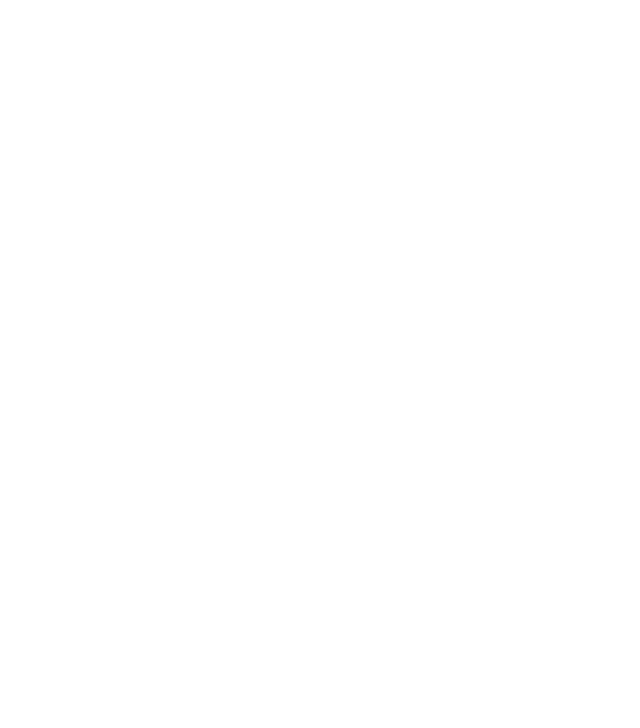
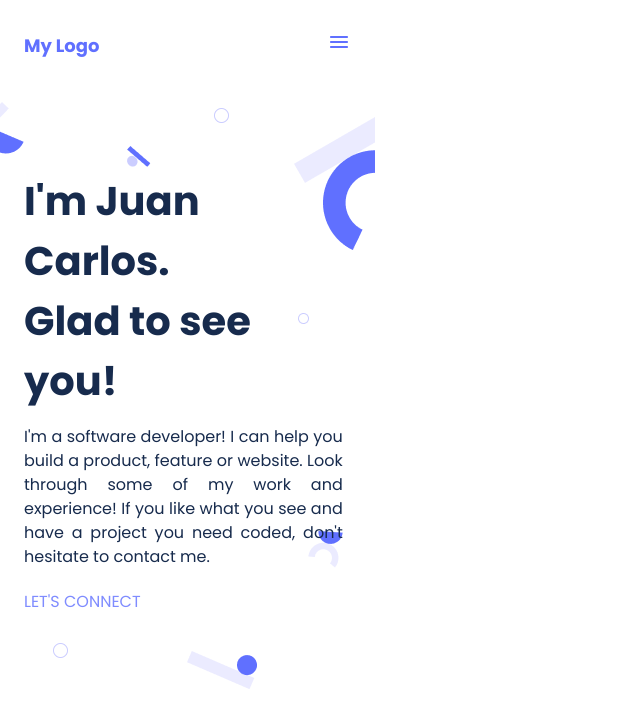
Before and after one commit to jcmunav63/mv_portfolio2, a plain HTML site: page index.html in a window 1280 px wide. Shown: the whole page, without its empty margins (0-640 px from the left). Drawn offline with Linux system fonts and the light colour scheme.

Commit message:
Add navbar and heading sections in index.html & styles in css file. Add images & info to READEM file.

```diff
--- a/css/styles.css
+++ b/css/styles.css
@@ -1 +1,89 @@
-/* Empty CSS file */
+* {
+  margin: 0;
+  border: 0;
+  padding: 0;
+}
+
+body {
+  background-position: 0% 55%;
+  background-image: url(/images/headline-background-mobile.png);
+  background-repeat: no-repeat;
+}
+
+h1 {
+  font-size: 2.5rem;
+  font-weight: bolder;
+}
+
+header {
+  width: 375px;
+  box-sizing: border-box;
+  margin-left: 24px;
+  margin-bottom: 90px;
+}
+
+section {
+  width: 375px;
+  box-sizing: border-box;
+  margin-left: 24px;
+  margin-right: 20px;
+  margin-bottom: 150px;
+}
+
+a {
+  text-decoration: none;
+}
+
+nav {
+  margin: 0;
+  padding: 0;
+}
+
+.container-1 {
+  width: 100%;
+  height: 30px;
+}
+
+.container-2 {
+  font-family: Poppins, sans-serif;
+  margin-left: 0;
+  margin-right: 48px;
+  display: flex;
+  align-items: center;
+  justify-content: space-between;
+}
+
+.headline {
+  margin: 20px, 0, 20px, 0;
+  font-family: Poppins, sans-serif;
+  color: #172b4d;
+  width: 375px;
+  display: flex;
+  flex-direction: column;
+}
+
+.logo-txt {
+  font-family: Poppins, sans-serif;
+  color: #6070ff;
+  font-weight: bold;
+  font-size: 18px;
+}
+
+.name {
+  width: 85%;
+  margin-top: 20px;
+}
+
+.desc {
+  margin-top: 14px;
+  font-weight: 400;
+  width: 85%;
+  line-height: 1.5;
+  text-align: justify;
+}
+
+.connect {
+  margin-top: 20px;
+  margin-bottom: 10px;
+  color: #7f8cff;
+}
--- a/index.html
+++ b/index.html
@@ -6,8 +6,23 @@
   <meta name="viewport" content="width=device-width, initial-scale=1.0">
   <link rel="stylesheet" href="./css/styles.css">
   <title>Portfolio - Setup and Mobile First</title>
+  <link rel="preconnect" href="https://fonts.googleapis.com">
+  <link rel="preconnect" href="https://fonts.gstatic.com" crossorigin>
+  <link href="https://fonts.googleapis.com/css2?family=Poppins:wght@100;200;400;700&family=Roboto&display=swap" rel="stylesheet">
 </head>
 <body>
-
+  <header class="toolbar">
+    <div class="container-1"></div>
+    <div class="container-2">
+        <div class="logo"><a href="#home"><p class="logo-txt">My Logo</p></a></div>
+        <div class="space1"></div>
+        <nav class="menu"><div><img class="menu-im" alt="Menu" src="images/menu.svg"></div></nav>
+    </div>
+  </header>
+  <section class="headline">
+    <h1 class="name">I'm Juan Carlos. <br>Glad to see you!</h1>
+    <p class="desc">I'm a software developer! I can help you build a product, feature or website. Look through some of my work and experience! If you like what you see and have a project you need coded, don't hesitate to contact me.</p>
+    <p class="connect">LET'S CONNECT</p>
+  </section>
 </body>
 </html>
```
Also changed, not shown: README.md, images/headline-background-mobile.png (added), images/menu.svg (added).
